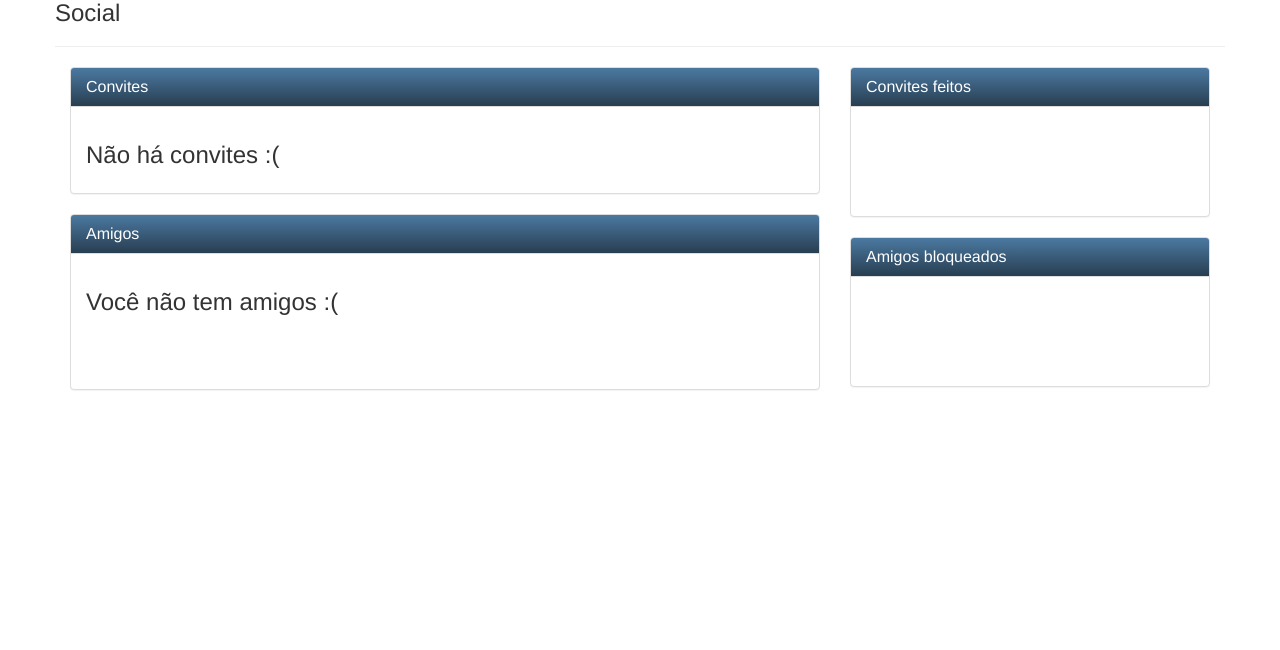
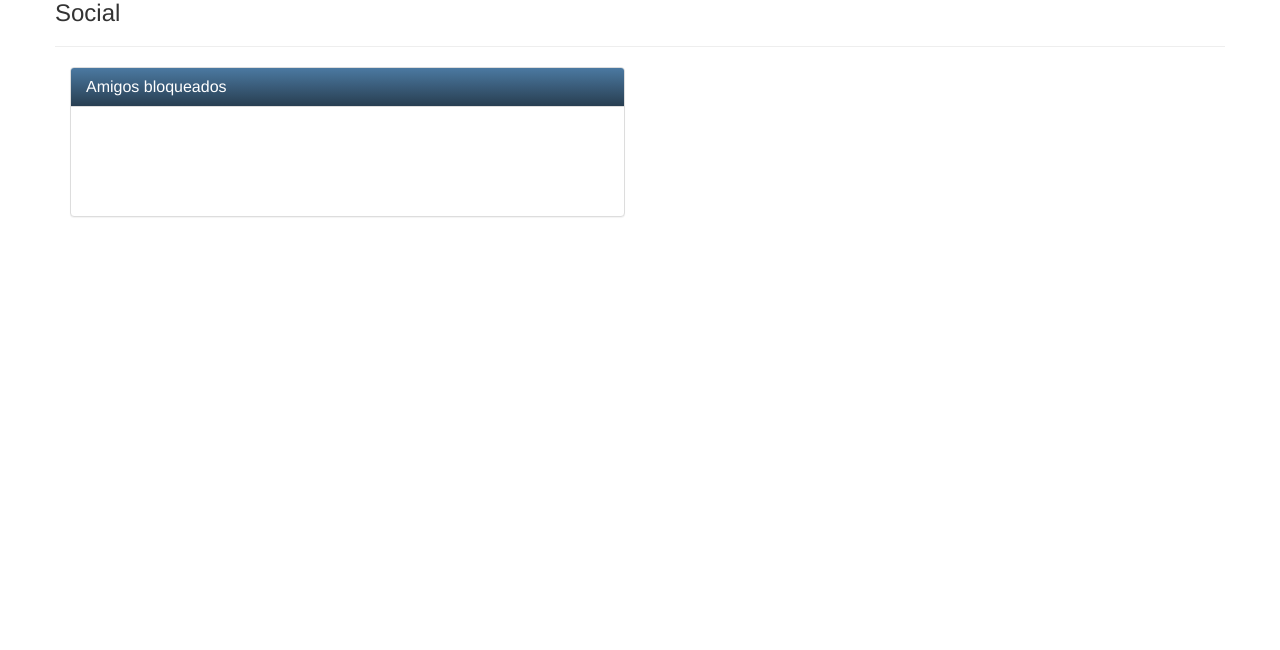
Before and after one commit to danielmessi13/ProjetoFinalPRO-INT, a Django app: template ProjetoFinal/social/templates/amigos.html in a window 1280 px wide; the page is wider, and only the part inside the window is pictured. Shown: the part 85-735 px from the top of that part. Run offline with Django 3.2, Linux system fonts and the light colour scheme; the template is opened without the code that fills it, so the values that code supplies are empty; some libraries are stand-ins or nearby versions.

Commit message:
Novo leiaute

```diff
--- a/ProjetoFinal/social/templates/amigos.html
+++ b/ProjetoFinal/social/templates/amigos.html
@@ -1,60 +1,18 @@
-{% extends 'base.html'%}
+{% extends 'base.html' %}
 {% load static %}
 
-{% block body%}
+{% block body %}
     <section>
         <div class="container">
             <div class="row">
                 <h3 class="" style="margin: 0;">Social</h3>
                 <hr>
-            <div class="col-md-8">
 
-                <div class="panel panel-default">
 
-                    <div class="panel-heading">
-                        <h3 class="panel-title">Convites</h3>
-                    </div>
-                    <div class="panel-body" style="overflow-y: scroll">
-                        <ul class="list-group">
-                            {% if convites %}
-                                {% for convite in convites %}
-                                    <li class="list-group-item">
-                                        <a href="{% url 'perfil_usuario' convite.solicitante.id %}">{{convite.solicitante.nome}}</a>
-                                    </li>
-                                {% endfor %}
-                            {% else %}
-                            <h3>Não há convites :(</h3>
-                            {% endif %}
-                        </ul>
-                    </div>
-                </div>
 
-                <div class="panel panel-default">
-                 <div class="panel-heading">
-                        <h3 class="panel-title">Amigos</h3>
-                    </div>
+                <div class="col-md-6">
 
-                    <div class="panel-body" style="overflow-y: scroll; height: 135px">
-                        <ul class="list-group">
-                            {% if amigos %}
-                                {% for amigo in amigos %}
-                                    <li class="list-group-item" style="over">
-                                        <a href="{% url 'perfil_usuario' amigo.id %}">{{amigo.nome}}</a>
-                                        <a href="{% url 'bloquear' amigo.id %}" class="badge badge-primary badge-pill" style="background: #491217">Bloquear</a>
-                                        <a href="{% url 'desfazer' amigo.id %}" class="badge badge-primary badge-pill" style="background: #93291E">Desfazer amizade</a>
-                                    </li>
-                                {% endfor %}
-                            {% else %}
-                            <h3>Você não tem amigos :(</h3>
-                            {% endif %}
-                        </ul>
-                    </div>
-                </div>
-
-            </div>
-            <div class="col-md-4">
-                {%include 'inc/widget-convites.html' %}
-                {%include 'inc/widget-bloqueados.html' %}
+                    {% include 'inc/widget-bloqueados.html' %}
                 </div>
             </div>
         </div>
--- a/ProjetoFinal/social/templates/inc/widget-convites.html
+++ b/ProjetoFinal/social/templates/inc/widget-convites.html
@@ -1,15 +1,20 @@
-{% load static %}
-<div class="panel panel-default friends" style="height: 150px">
+<div class="panel panel-default">
+
     <div class="panel-heading">
-        <h3 class="panel-title">Convites feitos</h3>
+        <h3 class="panel-title">Convites recebidos</h3>
     </div>
 
-    <ul class="list-group" style=" overflow-y: scroll; height: 73%" >
-        {% for convite in request.user.perfil.convites_feitos.all %}
-            <li class="list-group-item" style="text-align: center">
-                <a class="form-control" href="{% url 'perfil_usuario' convite.convidado.id %}">{{ convite.convidado.nome }} </a>
-                <hr>
-            </li>
-        {% endfor %}
-    </ul>
+    <div class="panel-body" style="overflow-y: scroll;  height: 73%">
+        <ul class="list-group">
+            {% if request.user.perfil.convites_recebidos.all %}
+                {% for convite in usuario.convites_recebidos.all %}
+                    <li class="list-group-item" style="text-align: center">
+                        <a href="{% url 'perfil_usuario' convite.solicitante.id %}">{{ convite.solicitante.nome }}</a>
+                    </li>
+                {% endfor %}
+            {% else %}
+                <h3>Não há convites :(</h3>
+            {% endif %}
+        </ul>
+    </div>
 </div>
--- a/ProjetoFinal/social/templates/pesquisa.html
+++ b/ProjetoFinal/social/templates/pesquisa.html
@@ -34,7 +34,7 @@
 
                 </div>
                 <div class="col-md-4">
-                    {% include 'inc/widget-amigo.html' %}
+                    {% include 'inc/widget-procurar-amigo.html' %}
                 </div>
             </div>
         </div>
```
Also changed, not shown: ProjetoFinal/social/templates/home.html (+19 -4 lines), ProjetoFinal/social/templates/inc/widget-amigos.html (added, +22 -0 lines), ProjetoFinal/social/templates/inc/widget-convidados.html (added, +21 -0 lines), ProjetoFinal/social/templates/inc/widget-procurar-amigo.html (renamed from ProjetoFinal/social/templates/inc/widget-amigo.html). Lines whose indentation alone changed are shown as unchanged.
